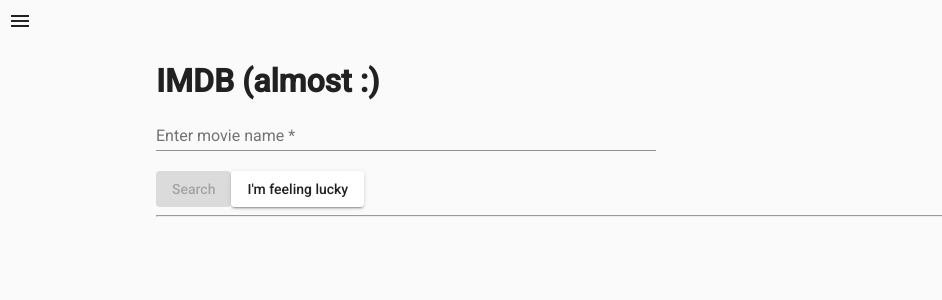
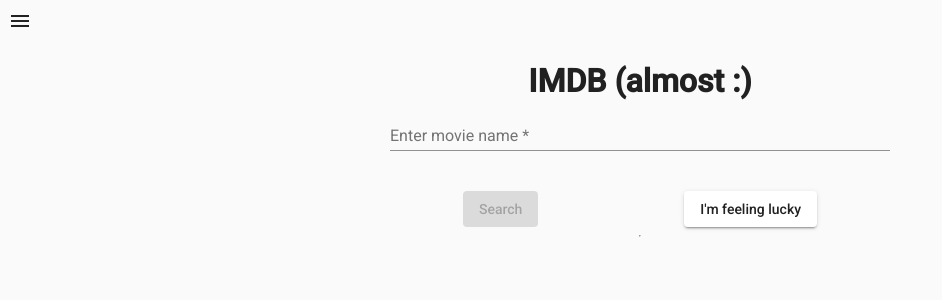
Before and after one commit to gegorov/angular-sandbox, an Angular app: page / in a window 1280 px wide. Shown: the top 300 px of the page, without its empty margins (0-942 px from the left). Built offline with nearby package versions, Linux system fonts and the light colour scheme.

Commit message:
fix layout and validation issues

```diff
--- a/src/app/app.component.html
+++ b/src/app/app.component.html
@@ -1,5 +1,5 @@
 <mat-sidenav-container class="sidenav--container" autosize>
-  <mat-sidenav #drawer class="sidenav">Start</mat-sidenav>
+  <mat-sidenav #drawer class="sidenav">Future menu will be placed here</mat-sidenav>
   <mat-sidenav-content>
     <button mat-icon-button (click)="drawer.toggle()" class="sidenav--drawer">
       <mat-icon>menu</mat-icon>
--- a/src/app/app.component.scss
+++ b/src/app/app.component.scss
@@ -99,6 +99,6 @@
 }
 
 .sidenav--container .mat-sidenav {
-  padding-left: 20px;
+  padding: 0 20px;
   min-width: 200px;
 }
--- a/src/app/app.component.ts
+++ b/src/app/app.component.ts
@@ -42,17 +42,12 @@
     this.searchMovie(value);
   }
   /**
-   * Function that trigers fetch from movieApiService and also handles loading indicator state
+   * Function that triggers fetch from movieApiService and also handles loading indicator state
    * @param {string} searchQuery search query
    */
   public searchMovie(searchQuery: string): void {
-    this.errors = [];
-    if (searchQuery) {
-      this.loading = true;
-      this.movies$ = this.movieApiService.fetchMovie(searchQuery);
-      this.loading = false;
-    } else {
-      this.errors.push('Search Query should not be empty');
-    }
+    this.loading = true;
+    this.movies$ = this.movieApiService.fetchMovie(searchQuery);
+    this.loading = false;
   }
 }
--- a/src/app/input/input.component.html
+++ b/src/app/input/input.component.html
@@ -1,15 +1,21 @@
-<form class="search-form" [formGroup]="form" (ngSubmit)="submit()">
+<form class="search-form" [formGroup]="form" (ngSubmit)="onSubmit()">
   <mat-form-field class="search-form--input">
-    <input matInput placeholder="Enter movie name" formControlName="searchInput" />
-    <mat-error *ngIf="form.get('searchInput').hasError('required')">
+    <input
+      matInput
+      placeholder="Enter movie name"
+      formControlName="searchInput"
+      (keydown.enter)="$event.target.blur(); onSubmit(); (false)"
+    />
+    <mat-error *ngIf="form.get('searchInput')!.hasError('required')">
       This field can't be empty
     </mat-error>
   </mat-form-field>
-
-  <button [disabled]="form.invalid" mat-raised-button color="primary">
-    Search
-  </button>
-  <button mat-raised-button color="basic" (click)="luckySearch($event)">
-    I'm feeling lucky
-  </button>
+  <div class="search-form--button-wrapper">
+    <button [disabled]="form.invalid" mat-raised-button color="primary" type="button" (click)="onSubmit()">
+      Search
+    </button>
+    <button mat-raised-button color="basic" (click)="luckySearch($event)" type="button">
+      I'm feeling lucky
+    </button>
+  </div>
 </form>
--- a/src/app/input/input.component.scss
+++ b/src/app/input/input.component.scss
@@ -1,9 +1,20 @@
 .search-form {
-  min-width: 150px;
-  max-width: 500px;
+  min-width: 500px;
+  max-width: 900px;
   width: 100%;
+  display: flex;
+  flex-direction: column;
 }
 
 .search-form--input {
   width: 100%;
 }
+
+.search-form--button-wrapper {
+  margin-top: 20px;
+  display: flex;
+  flex-direction: row;
+  justify-content: space-around;
+  width: 100%;
+  align-items: center;
+}
--- a/src/app/input/input.component.ts
+++ b/src/app/input/input.component.ts
@@ -8,11 +8,19 @@
   styleUrls: ['./input.component.scss']
 })
 export class InputComponent implements OnInit {
-  /** Emit search query string on user submit  */
+  /**
+   * Emit search query string on user submit
+   */
   @Output() public notify: EventEmitter<string> = new EventEmitter();
-  public disabled: boolean = true;
+
+  /**
+   * Variable to store form
+   */
   public form: FormGroup;
 
+  /**
+   * method to initialize reactive form
+   */
   ngOnInit(): void {
     this.form = new FormGroup({
       searchInput: new FormControl('', [Validators.required])
@@ -20,32 +28,30 @@
   }
 
   /**
-   * EventHandler to catch value from the input and emit it further to parent
-   * @param {string} value - emitted value
+   * Function that makes random search
    */
-  public onClick(value: string, $event: MouseEvent | KeyboardEvent): void {
-    console.log('EVENT: ', $event);
-    $event.preventDefault();
-    this.notify.emit(value);
+  public luckySearch(): void {
+    this.makeSearch(Utils.randomChar());
   }
 
-  public luckySearch($event: MouseEvent): void {
-    console.log('EVENT2: ', $event);
-    $event.preventDefault();
-    this.notify.emit(Utils.randomChar());
+  /**
+   * OnSubmit handler for form
+   */
+  public onSubmit(): void {
+    if (this.form.valid) {
+      const searchInput: AbstractControl = this.form.get('searchInput') as AbstractControl;
+
+      this.makeSearch(searchInput.value);
+    }
   }
 
-  public submit(): void {
-    if (this.form.valid) {
-      // const formData = { ...this.form.value };
-      console.log('form: ', this.form);
-      const searchInput: AbstractControl = this.form.get('searchInput') as AbstractControl;
+  /**
+   * Function that emits search value and resets the form
+   * @param value search string
+   */
+  private makeSearch(value: string): void {
+    this.notify.emit(value);
 
-      this.notify.emit(searchInput.value);
-
-      this.form.reset();
-      // this.form.markAsPristine();
-      this.form.updateValueAndValidity();
-    }
+    this.form.reset();
   }
 }
--- a/src/styles.scss
+++ b/src/styles.scss
@@ -18,6 +18,9 @@
   max-width: 1000px;
   margin: 0 auto;
   padding: 1rem;
+  display: flex;
+  flex-direction: column;
+  align-items: center;
 }
 
 a {
```
